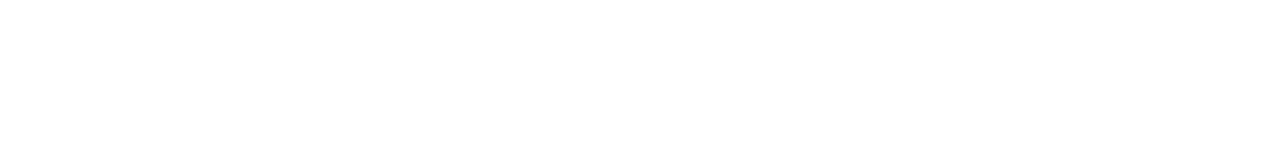
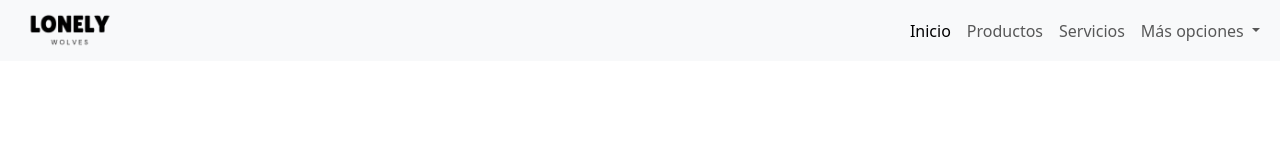
Before and after one commit to Kattyadom/Lobosolitarios, a plain HTML site: page index.html in a window 1280 px wide. Drawn offline with nearby package versions, Linux system fonts and the light colour scheme.

Commit message:
Navbar
Implementación de navbar y Bootstrap CSS y JS

```diff
--- a/index.html
+++ b/index.html
@@ -1,11 +1,65 @@
 <!DOCTYPE html>
 <html lang="en">
 <head>
+    <!--Link de Bootstrap-->
+    <link href="https://cdn.jsdelivr.net/npm/bootstrap@5.3.0/dist/css/bootstrap.min.css" rel="stylesheet">
     <meta charset="UTF-8">
     <meta name="viewport" content="width=device-width, initial-scale=1.0">
     <title>Lobos solitarios</title>
 </head>
 <body>
+    <nav class="navbar navbar-expand-lg navbar-light bg-light">
+        <div class="container-fluid">
+        <!--Nombre del sitio (logo)-->
+            <img src="IMG/lonelywolves.png" alt="Logo" height="45" class="navbar-brand">
+        <!--Botón hamburguesa responsive-->
+            <button
+                class="navbar-toggler"
+                type="button"
+                data-bs-toggle="collapse"
+                data-bs-target="#navbarNavDropdown"
+                aria-controls="navbarNavDropdown"
+                aria-expanded="false"
+                aria-label="Toggle navigation"
+            >
+                <span class="navbar-toggler-icon"></span>
+            </button>
+        <!--Páginas (enlaces)-->
+        <div class="collapse navbar-collapse" id="navbarNavDropdown">
+            <ul class="navbar-nav ms-auto">
+                <li class="nav-item">
+                    <a class="nav-link active" aria-current="page" href="#">Inicio</a>
+                </li>
+                <li class="nav-item">
+                    <a class="nav-link" href="#">Productos</a>
+                </li>
+                <li class="nav-item">
+                    <a class="nav-link" href="#">Servicios</a>
+                </li>
 
+        <!--Dropdown-->
+        <li class="nav-item dropdown">
+            <a
+                class="nav-link dropdown-toggle"
+                href="#"
+                id="navbarDropdownMenuLink"
+                role="button"
+                data-bs-toggle="dropdown"
+                aria-expanded="false"
+            >
+            Más opciones
+            </a>
+            <ul class="dropdown-menu" aria-labelledby="navbarDropdownMenuLink">
+                <li><a class="dropdown-item" href="#">Inicia sesión</a></li>
+                <li><a class="dropdown-item" href="#">Contacto</a></li>
+            </ul>
+        </li>
+      </ul>
+    </div>
+  </div>
+</nav>
+
+    <!--Bootstrap JS-->
+    <script src="https://cdn.jsdelivr.net/npm/bootstrap@5.3.0/dist/js/bootstrap.bundle.min.js"></script>
 </body>
 </html>
```
Also changed, not shown: IMG/lonelywolves-removebg-preview.png (added), IMG/lonelywolves.png (added).
